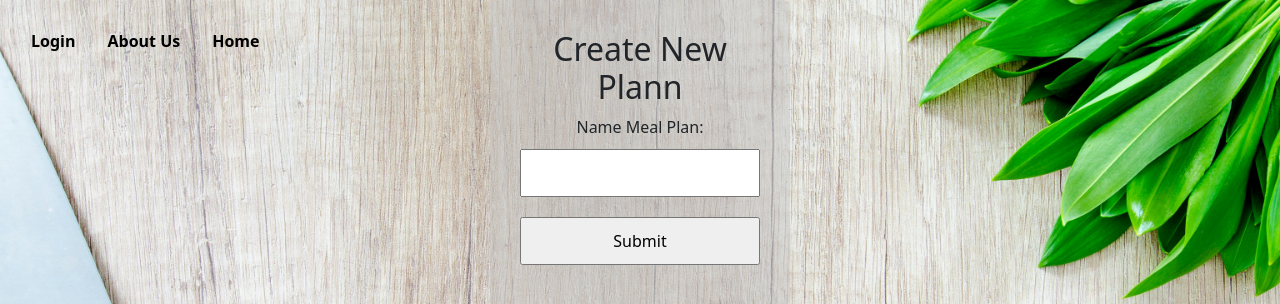
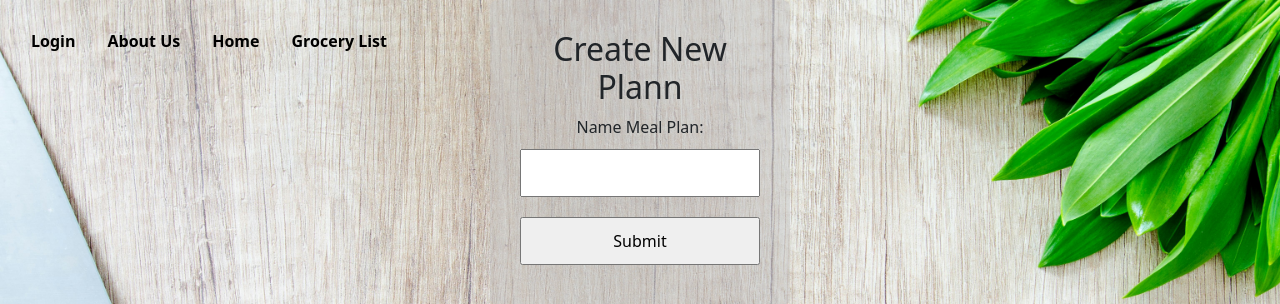
Before and after one commit to prep-pal-org/cmpt370-team14, a Flask app: page /create_meal_plan in a window 1280 px wide. Shown: the top 304 px of the page. Run offline with Flask 3, Linux system fonts and the light colour scheme; a user stored in the database is signed in.

Commit message:
Adding Grocery List option on top of menu.

```diff
--- a/cmpt370_project_user_management/Templates/create_meal_plan.html
+++ b/cmpt370_project_user_management/Templates/create_meal_plan.html
@@ -13,6 +13,7 @@
         <a href="/login_page" id="login">Login</a>
         <a href="/user_list_for_testing" id="see_users">About Us</a>
         <a href="/" id="home">Home</a>
+        <a href="{{ url_for('grocery_list') }}">Grocery List</a>
     </div>
 
     <div class="container">
```
Also changed, not shown: cmpt370_project_user_management/Templates/calendar.html (+4 -3 lines).
